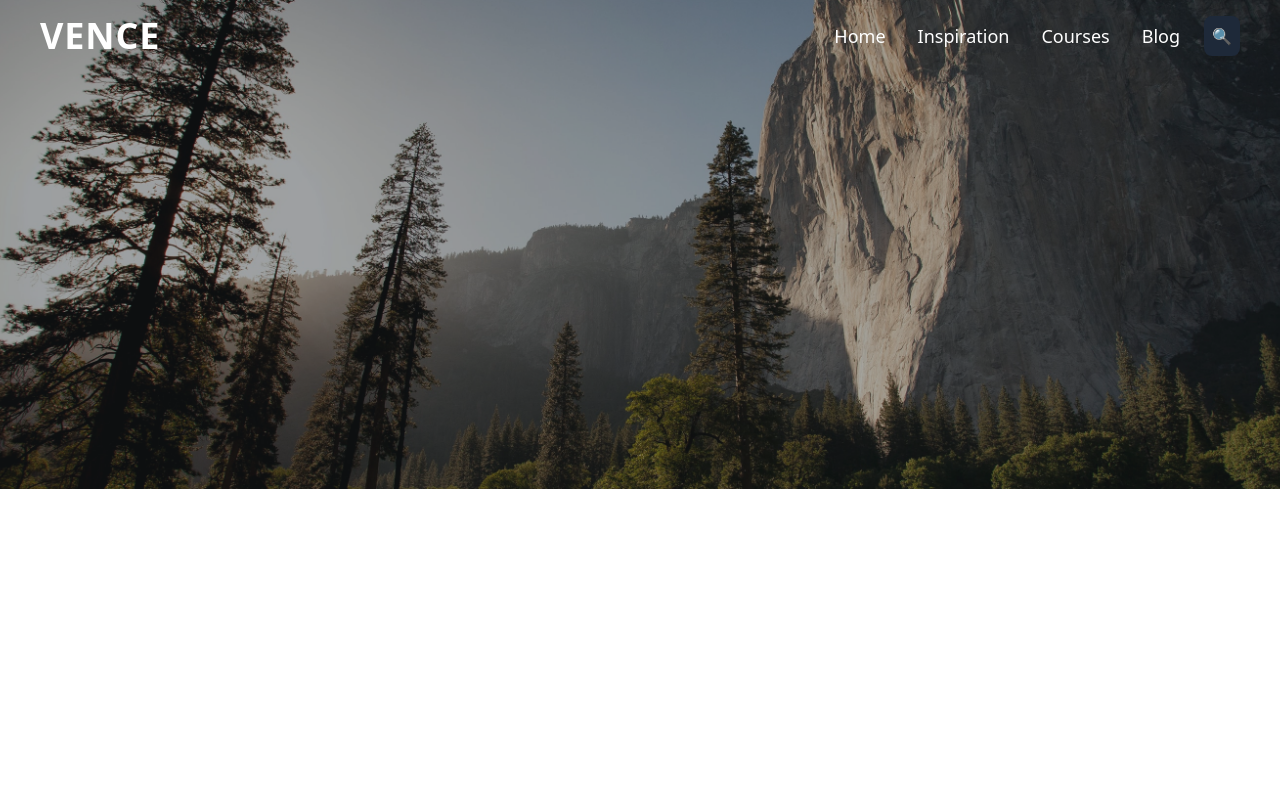
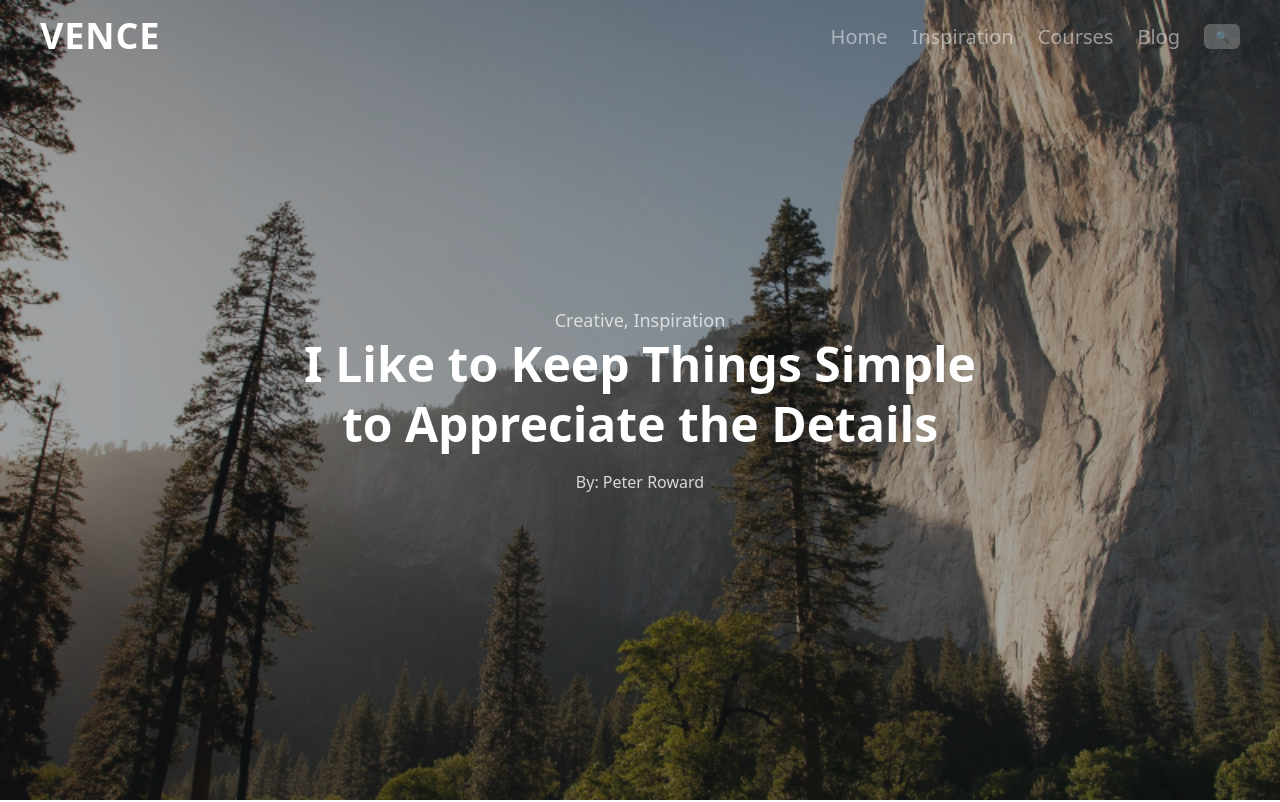
Before and after one commit to karinaveszeli/web-project, a React (Vite) app: page / in a window 1280 px wide. Shown: the top 802 px of the page. Built offline with nearby package versions, Linux system fonts and the light colour scheme.

Commit message:
Header Content Add

```diff
--- a/src/components/Header.jsx
+++ b/src/components/Header.jsx
@@ -3,23 +3,27 @@ import NavBar from "./NavBar";
 
 const Header = () => {
   return (
+    <div className="relative w-full h-[100vh] overflow-hidden" id="Header">
 
-    <div
-    className="relative min-h-screen w-full bg-cover bg-center"
-    style={{
-      backgroundImage: "url('/header_img.png')",
-      backgroundSize: "110% ",
-      backgroundRepeat: "no-repeat",
-    backgroundPosition: "top",
-    }}
-    id="Header"
-  >
+      <div className="absolute inset-0">
+        <img
+          src="/header_img.png"
+          alt="Background Image"
+          className="object-cover object-center w-full h-full"
+        />
+      </div>
 
-    <NavBar/>
+      <NavBar />
 
+      <div className="absolute inset-0 flex flex-col items-center justify-center text-center px-4">
+        <p className="text-white text-lg opacity-70">Creative, <span>Inspiration</span></p>
+        <h2 className="text-white text-4xl font-bold md:text-5xl leading-tight">
+          I Like to Keep Things Simple <br /> to Appreciate the Details
+        </h2>
+        <p className="text-white text-md opacity-80 mt-4">By: Peter Roward</p>
+      </div>
     </div>
-  )
-
+  );
 };
 
 export default Header;
--- a/src/components/Navbar.jsx
+++ b/src/components/Navbar.jsx
@@ -7,15 +7,19 @@ const NavBar = () => {
     <h1 className="text-3xl md:text-4xl font-bold tracking-wide">VENCE</h1>
 
 
-    <ul className="ml-auto flex gap-8 text-lg font-normal">
-      <li><a href="#" className="hover:text-gray-300">Home</a></li>
-      <li><a href="#" className="hover:text-gray-300">Inspiration</a></li>
-      <li><a href="#" className="hover:text-gray-300">Courses</a></li>
-      <li><a href="#" className="hover:text-gray-300">Blog</a></li>
-    </ul>
+    <ul className="ml-auto flex space-x-6 text-[20px] leading-[25px] font-normal text-[#F8F9FA] opacity-50">
+        <li className="hover:opacity-100 cursor-pointer">Home</li>
+        <li className="hover:opacity-100 cursor-pointer">Inspiration</li>
+        <li className="hover:opacity-100 cursor-pointer">Courses</li>
+        <li className="hover:opacity-100 cursor-pointer">Blog</li>
+      </ul>
 
-
-    <button className="ml-6 text-white bg-gray-800 p-2 rounded-lg">🔍</button>
+      <button
+        className="w-[36px] h-[25px] bg-[#F8F9FA80] opacity-50 hover:opacity-100 text-white text-[12px] font-normal leading-[25px] ml-6 flex items-center justify-center rounded-md"
+        style={{ textDecorationSkipInk: "none", textUnderlinePosition: "from-font" }}
+      >
+        🔍
+      </button>
   </nav>
   );
 };
```
